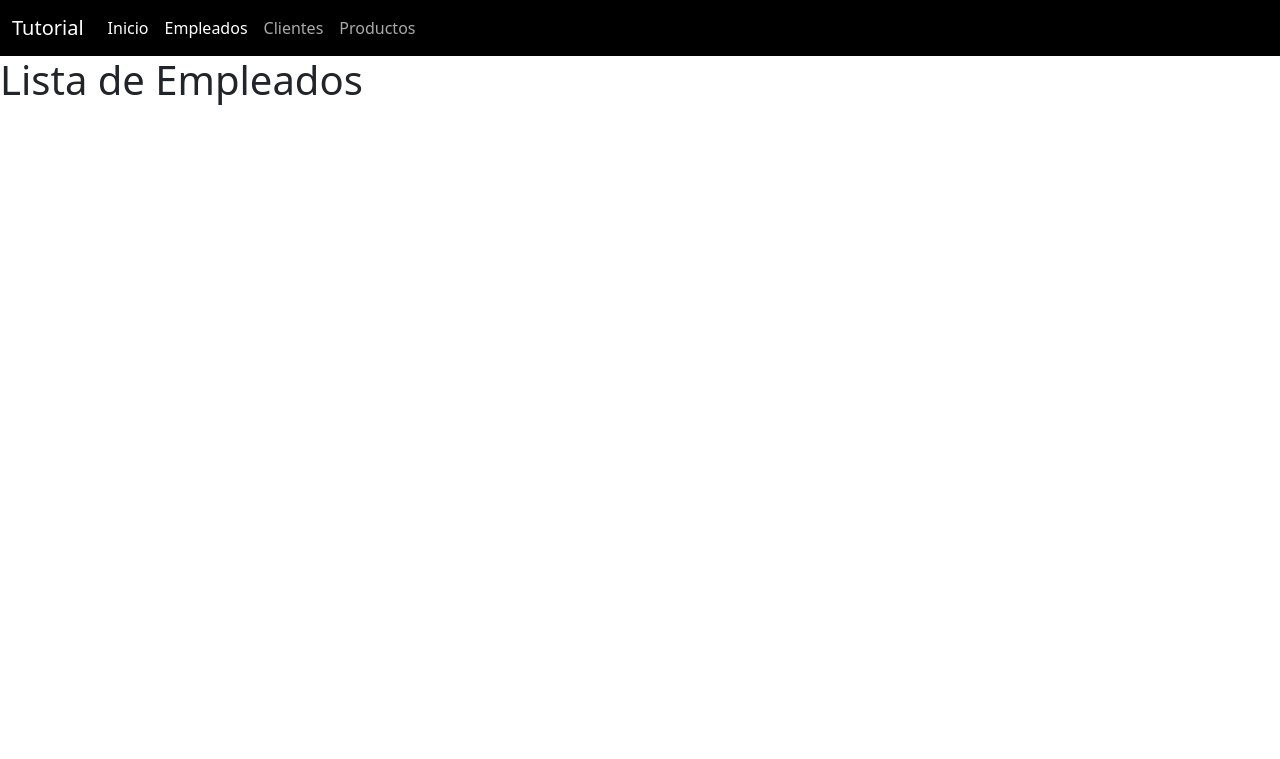
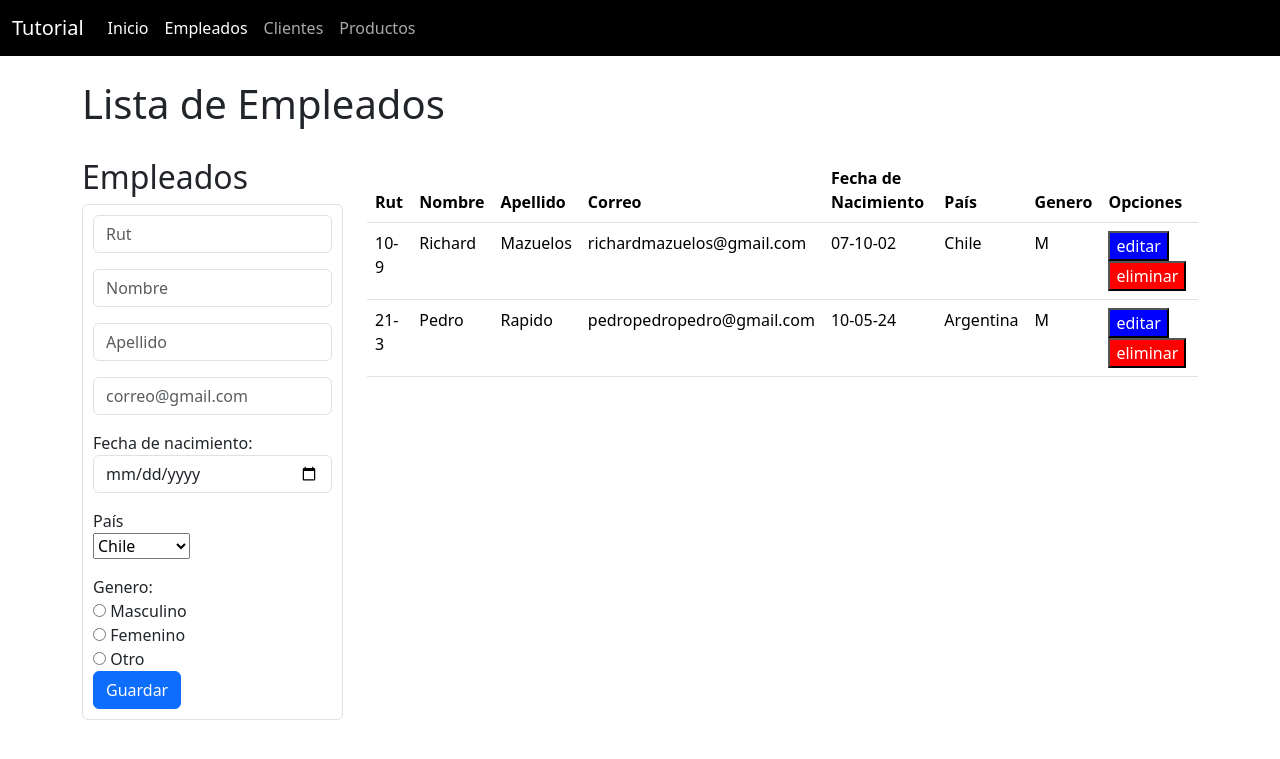
Before and after one commit to elrichardby11/django_1, a Django app: page / in a window 1280 px wide. Shown: the top 759 px of the page. Run offline with Django 5.2, Linux system fonts and the light colour scheme.

Commit message:
update home.html

```diff
--- a/templates/home.html
+++ b/templates/home.html
@@ -1,7 +1,7 @@
-<!doctype html>
+<!DOCTYPE html>
 <html lang="es">
 <head>
-    <meta charset="utf-8">
+  <meta charset="UTF-8">
   <meta name="viewport" content="width=device-width, initial-scale=1">
   <title>Lista Empleados</title>
   <link href="https://cdn.jsdelivr.net/npm/bootstrap@5.3.3/dist/css/bootstrap.min.css" rel="stylesheet" integrity="sha384-QWTKZyjpPEjISv5WaRU9OFeRpok6YctnYmDr5pNlyT2bRjXh0JMhjY6hW+ALEwIH" crossorigin="anonymous">
@@ -32,7 +32,98 @@
     </div>
   </nav>
 
+  <div class="container mt-4">
+    <h1 style="margin-bottom: 30px;">Lista de Empleados</h1>
+    <!-- Columna del formulario de registro -->
+    <div class="row">
+      <div class="col-md-3">
+        <h2>Empleados</h2>
+        <form class="form-control" style="padding: 10px;">
+          <div class="mb-3">
+            <input type="text" class="form-control" id="rut" placeholder="Rut">
+          </div>
+          <div class="mb-3">
+            <input type="text" class="form-control" id="nombre" placeholder="Nombre">
+          </div>
+          <div class="mb-3">
+            <input type="text" class="form-control" id="apellido" placeholder="Apellido">
+          </div>
+          <div class="mb-3">
+              <input type="email" class="form-control" id="email" placeholder="correo@gmail.com">
+          </div>
+          <div class="mb-3">
+              <label for="fecha">Fecha de nacimiento: </label>
+              <input type="date" class="form-control" id="fecha" placeholder="">
+          </div>
+          <div class="mb-3">
+              <label for="pais">País</label><br>
+              <select name="pais" id="pais">
+                <option value="Chile">Chile</option>
+                <option value="Argentina">Argentina</option>
+                <option value="Perú">Perú</option>
+                <option value="Colombia">Colombia</option>
+              </select>
+          </div>
+          <div>
+              <label for="genero">Genero: </label><br>
+              <input type="radio" id="masculino" name="genero" value="masculino">
+              <label for="masculino">Masculino</label><br>
+              <input type="radio" id="femenino" name="genero" value="femenino">
+              <label for="femenino">Femenino</label><br>
+              <input type="radio" id="otro" name="genero" value="otro">
+              <label for="otro">Otro</label>
 
-    <h1>Lista de Empleados</h1>
+          </div>
+          <button type="submit" class="btn btn-primary">Guardar</button>
+        </form>
+      </div>
+      <!-- Columna del visor de usuarios registrados -->
+      <div class="col-md-9">
+        <table class="table">
+          <thead>
+            <tr>
+              <th>Rut</th>
+              <th>Nombre</th>
+              <th>Apellido</th>
+              <th>Correo</th>
+              <th>Fecha de Nacimiento</th>
+              <th>País</th>
+              <th>Genero</th>
+              <th>Opciones</th>
+            </tr>
+          </thead>
+          <tbody>
+            <tr>
+              <td>10-9</td>
+              <td>Richard</td>
+              <td>Mazuelos</td>
+              <td>richardmazuelos@gmail.com</td>
+              <td>07-10-02</td>
+              <td>Chile</td>
+              <td>M</td>
+              <td>
+                <button class="" style="background-color: blue; color: white;">editar</button>
+                <button style="background-color: red; color: white;">eliminar</button>
+              </td>
+            </tr>
+            <tr>
+              <td>21-3</td>
+              <td>Pedro</td>
+              <td>Rapido</td>
+              <td>pedropedropedro@gmail.com</td>
+              <td>10-05-24</td>
+              <td>Argentina</td>
+              <td>M</td>
+              <td>
+                <button class="" style="background-color: blue; color: white;">editar</button>
+                <button style="background-color: red; color: white;">eliminar</button>
+              </td>
+            </tr>
+            <!-- Agrega más filas según sea necesario -->
+          </tbody>
+        </table>
+      </div>
+    </div>
+  </div>
 </body>
 </html>
```
Also changed, not shown: .github/workflows/django.yml. Lines whose indentation alone changed are shown as unchanged.
